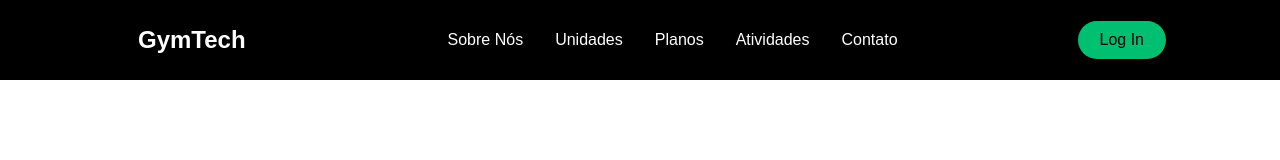
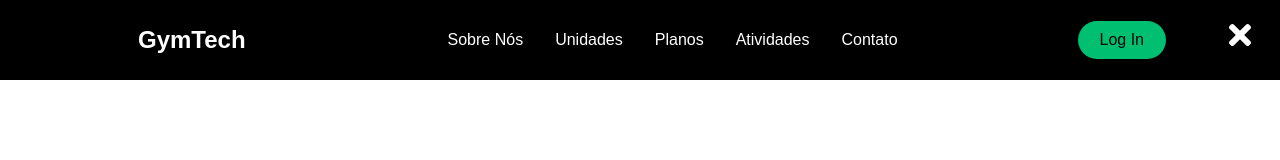
Before and after one commit to NathalieMS/React-Website-GymTech, a React (Create React App) app: page / in a window 1280 px wide. Shown: the top 160 px of the page. Built offline with nearby package versions, Linux system fonts and the light colour scheme.

Commit message:
Iniciando SIdebar

```diff
--- a/src/App.js
+++ b/src/App.js
@@ -1,10 +1,12 @@
 import React from 'react';
 import './App.css';
 import Navbar from './components/Navbar';
+import Sidebar from './components/Sidebar';
 import {BrowserRouter as Router} from 'react-router-dom'
 function App() {
   return (
     <Router>
+      <Sidebar />
       <Navbar />
     </Router>
   );
--- /dev/null
+++ b/src/components/Sidebar/SidebarElements.js
@@ -0,0 +1,31 @@
+import styled from "styled-components";
+import {FaTimes} from 'react-icons/fa';
+
+export const SidebarContainer = styled.aside`
+    position: fixed;
+    z-index: 999;
+    width: 100%;
+    height: 100%;
+    display: grid;
+    align-items: center;
+    top: 0;
+    left: 0;
+    transition: 0.3s ease-in-out;
+    /* opacity: ${({ isOpen }) => (isOpen ? '100%' : '0')};
+    top: ${({ isOpen }) => (isOpen ? '0' : '-100%')}; */
+    top: 0;
+`
+export const CloseIcon = styled(FaTimes)`
+    color: #fff;
+`
+
+export const Icon = styled.div`
+    position: absolute;
+    top: 1.2rem;
+    right: 1.5rem;
+    background: transparent;
+    font-size: 2rem;
+    cursor: pointer;
+    outline: none;
+
+`
--- /dev/null
+++ b/src/components/Sidebar/index.js
@@ -0,0 +1,16 @@
+import React from 'react';
+import { SidebarContainer, Icon, CloseIcon } from './SidebarElements';
+
+
+const Sidebar = () => {
+    return (
+        <SidebarContainer>
+            <Icon>
+                <CloseIcon />
+            </Icon>
+
+        </SidebarContainer>
+    )
+}
+
+export default Sidebar
```
